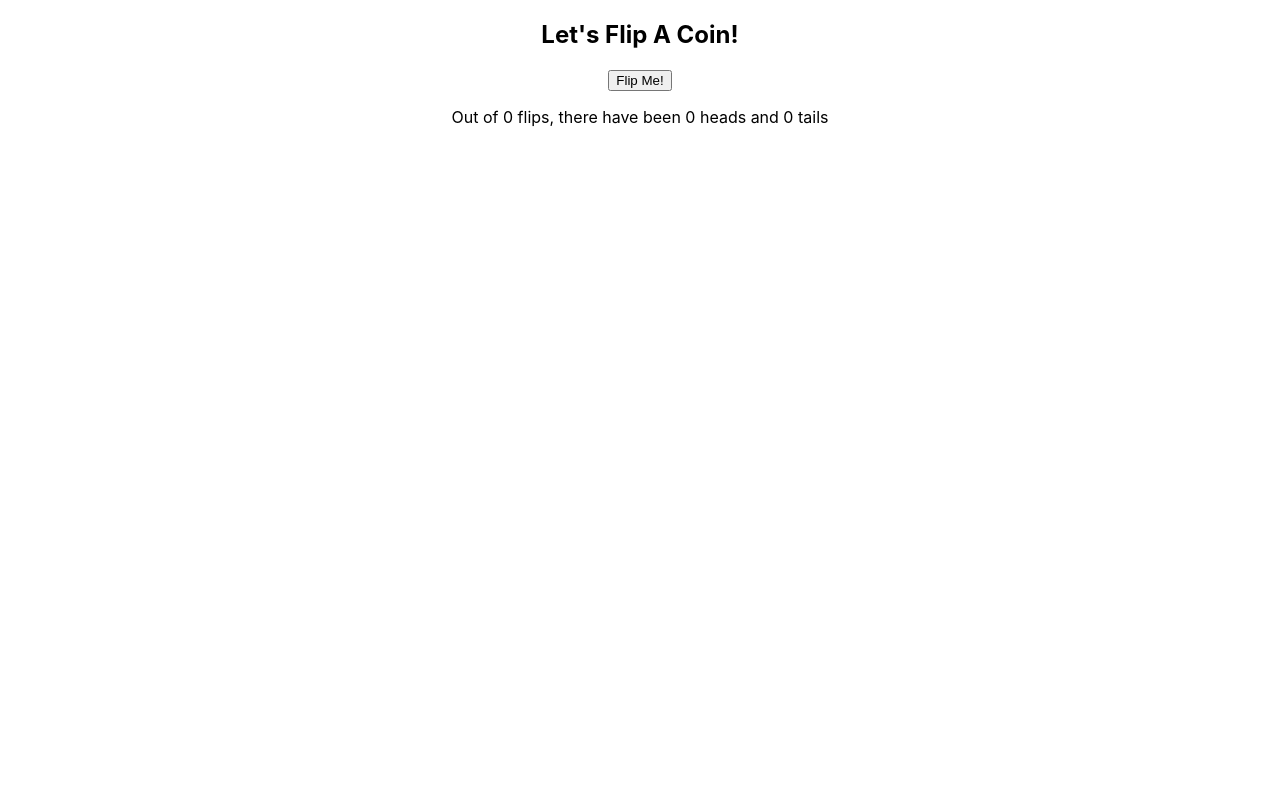
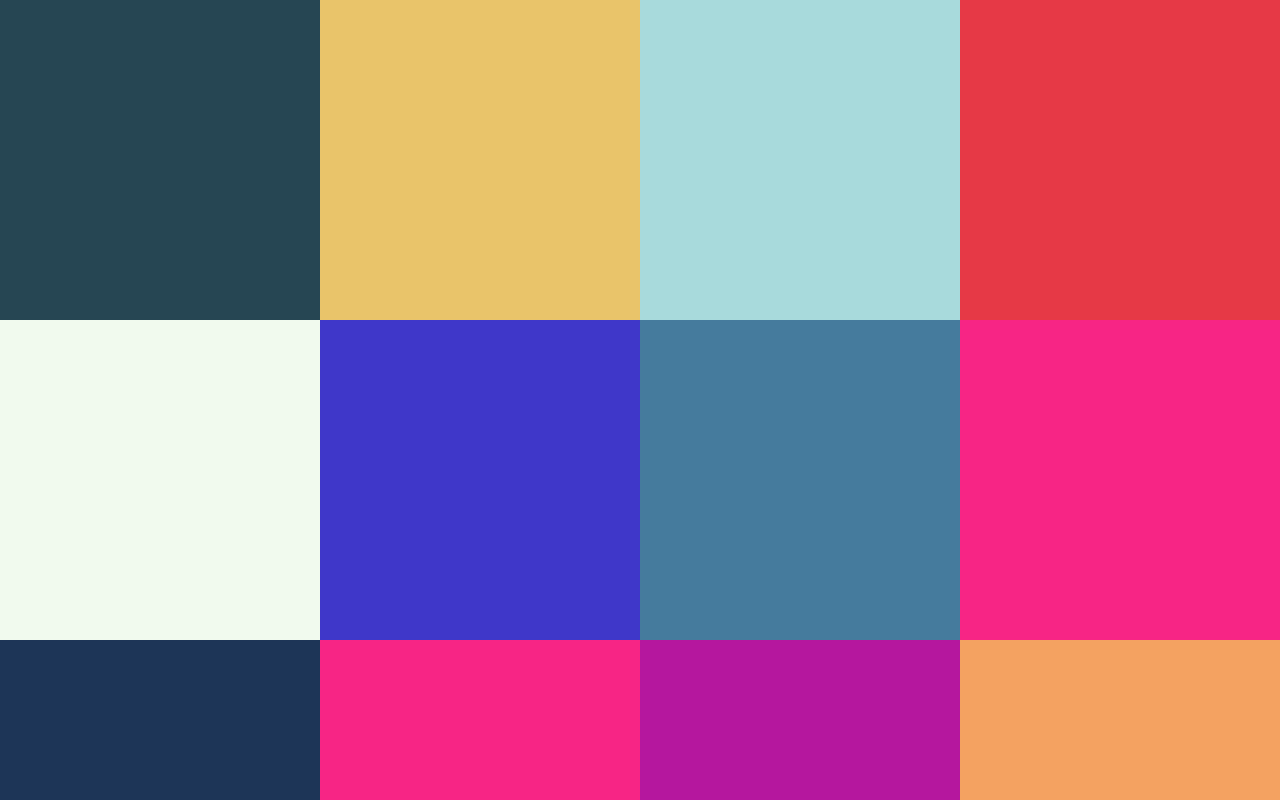
Before and after one commit to larissaevaldt/colt_steele_react_bootcamp, a React (Create React App) app: page / in a window 1280 px wide. Shown: the top 800 px of the page. Built offline with nearby package versions, Linux system fonts and the light colour scheme.

Commit message:
Section 9 State Exercise 2: Color Boxes

```diff
--- /dev/null
+++ b/src/09_State_Exercises/Color_Boxes_Exercise/Box.css
@@ -0,0 +1,4 @@
+.Box {
+  height: 20em;
+  width: 20em;
+}
--- /dev/null
+++ b/src/09_State_Exercises/Color_Boxes_Exercise/Box.js
@@ -0,0 +1,36 @@
+import React, { Component } from 'react';
+import { choice } from '../helpers';
+import './Box.css';
+
+// ideally Box is going to be a stateless component but we haven't learned how to do that yet
+class Box extends Component {
+
+    constructor(props) {
+        super(props);
+        this.state = { color: choice(this.props.colors) };
+        this.handleClick = this.handleClick.bind(this);
+    }
+
+    pickColor() {
+        let newColor;
+        do{
+            newColor = choice(this.props.colors);
+        } while (newColor === this.state.color)
+
+        this.setState({color: newColor});
+    }
+
+    handleClick(e) {
+        this.pickColor();
+    }
+
+    render() {
+        return (
+            <div className="Box" onClick={this.handleClick} style={{backgroundColor: this.state.color} }>
+
+            </div>
+        )
+    }
+}
+
+export default Box;
--- /dev/null
+++ b/src/09_State_Exercises/Color_Boxes_Exercise/BoxContainer.css
@@ -0,0 +1,7 @@
+.BoxContainer {
+  display: flex;
+  flex-wrap: wrap;
+  justify-content: center;
+  align-items: center;
+  flex: 1;
+}
--- /dev/null
+++ b/src/09_State_Exercises/Color_Boxes_Exercise/BoxContainer.js
@@ -0,0 +1,22 @@
+import React, { Component } from 'react';
+import Box from  './Box';
+import './BoxContainer.css';
+
+class BoxContainer extends Component {
+    static defaultProps = {
+        numBoxes: 18,
+        allColors: ["#264653", "#2a9d8f", "#e9c46a", "#f4a261", "#e76f51", "#e63946", "#f1faee",
+                    "#a8dadc", "#457b9d", "#1d3557", "#f72585", "#b5179e", "#7209b7", "#3f37c9"]
+    }
+
+    render() {
+        const boxes = Array.from({ length: this.props.numBoxes }).map(() => (
+        <Box colors={this.props.allColors} />
+        ));
+        return (
+            <div className='BoxContainer'>{boxes}</div>
+        )
+    }
+}
+
+export default BoxContainer;
--- a/src/App.js
+++ b/src/App.js
@@ -1,7 +1,7 @@
 import React, { Component } from 'react';
 import './App.css';
 // change this import according to which exercise to render
-import CoinContainer from './09_State_Exercises/Coin_Flipper_Exercise/CoinContainer';
+import BoxContainer from './09_State_Exercises/Color_Boxes_Exercise/BoxContainer';
 
 class App extends Component {
   render() {
@@ -10,7 +10,7 @@
       {/* change the component according to the exercise to render */}
         {/* <Lottery />
         <Lottery title="Mini Daily" maxNum={10} numBalls={4} /> */}
-        <CoinContainer />
+        <BoxContainer />
     </div>
     );
   }
```
Also changed, not shown: 1 other file (tests, documents, lock files or other folders).
